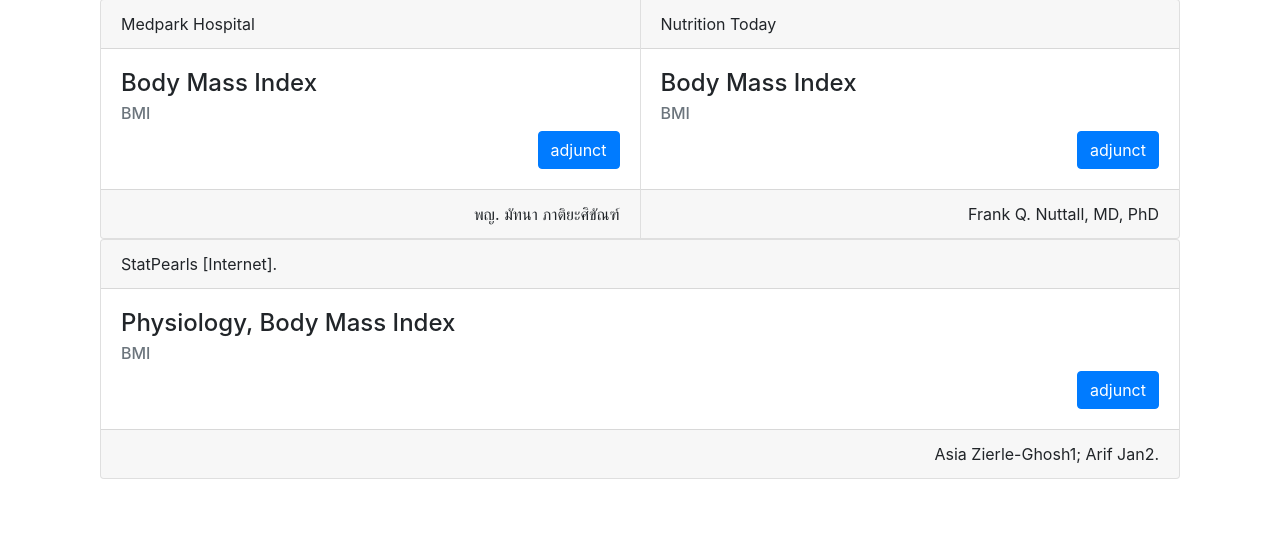
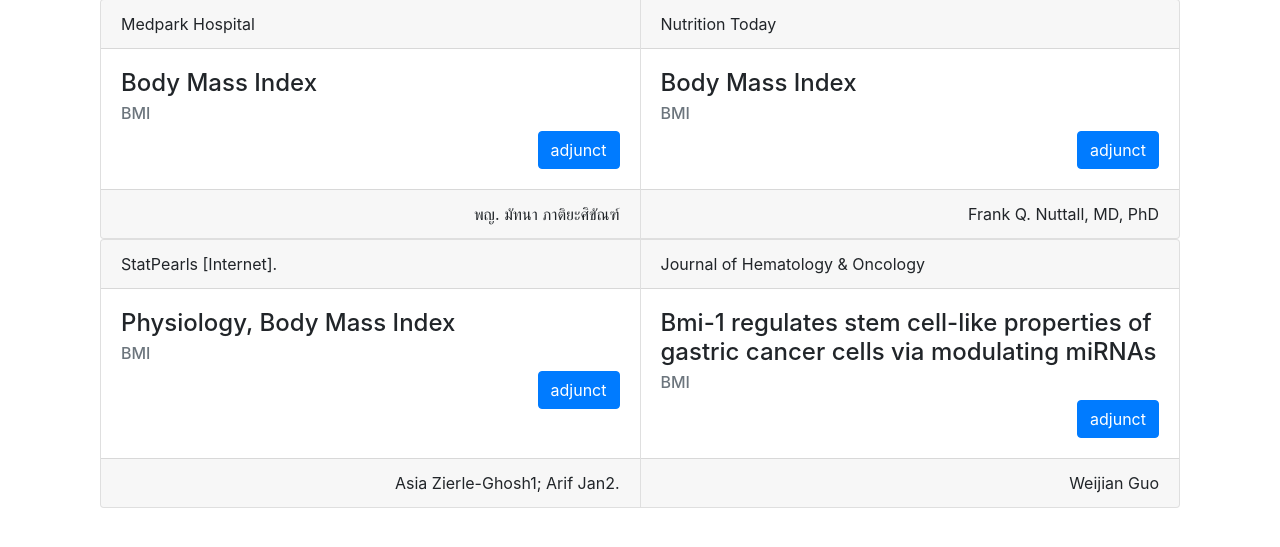
Before and after one commit to Chaapppp/Create-a-website-with-Flask, a Flask app: page /article in a window 1280 px wide. Shown: the part 166-713 px from the top of the page. Run offline with Flask 3, Linux system fonts and the light colour scheme; some libraries are stand-ins or nearby versions.

Commit message:
Journal of Hematology & Oncology

```diff
--- a/website/templates/article.html
+++ b/website/templates/article.html
@@ -48,6 +48,18 @@ Article
         </div>
         <div align="right" class="card-footer">Asia Zierle-Ghosh1; Arif Jan2.</div>
       </div>
+
+      <div class="card">
+        <div class="card-header"> Journal of Hematology & Oncology </div>
+        <div class="card-body">
+          <h4 class="card-title">Bmi-1 regulates stem cell-like properties of gastric cancer cells via modulating miRNAs</h4>
+          <h6 class="card-subtitle mb-2 text-muted">BMI</h6>
+          <div align="right">
+            <a href="https://www.ncbi.nlm.nih.gov/pmc/articles/PMC5029045/" class="btn btn-primary">adjunct</a>
+          </div>
+        </div>
+        <div align="right" class="card-footer">Weijian Guo</div>
+      </div>
     </div>
   </div>
 {% endblock %}
```
